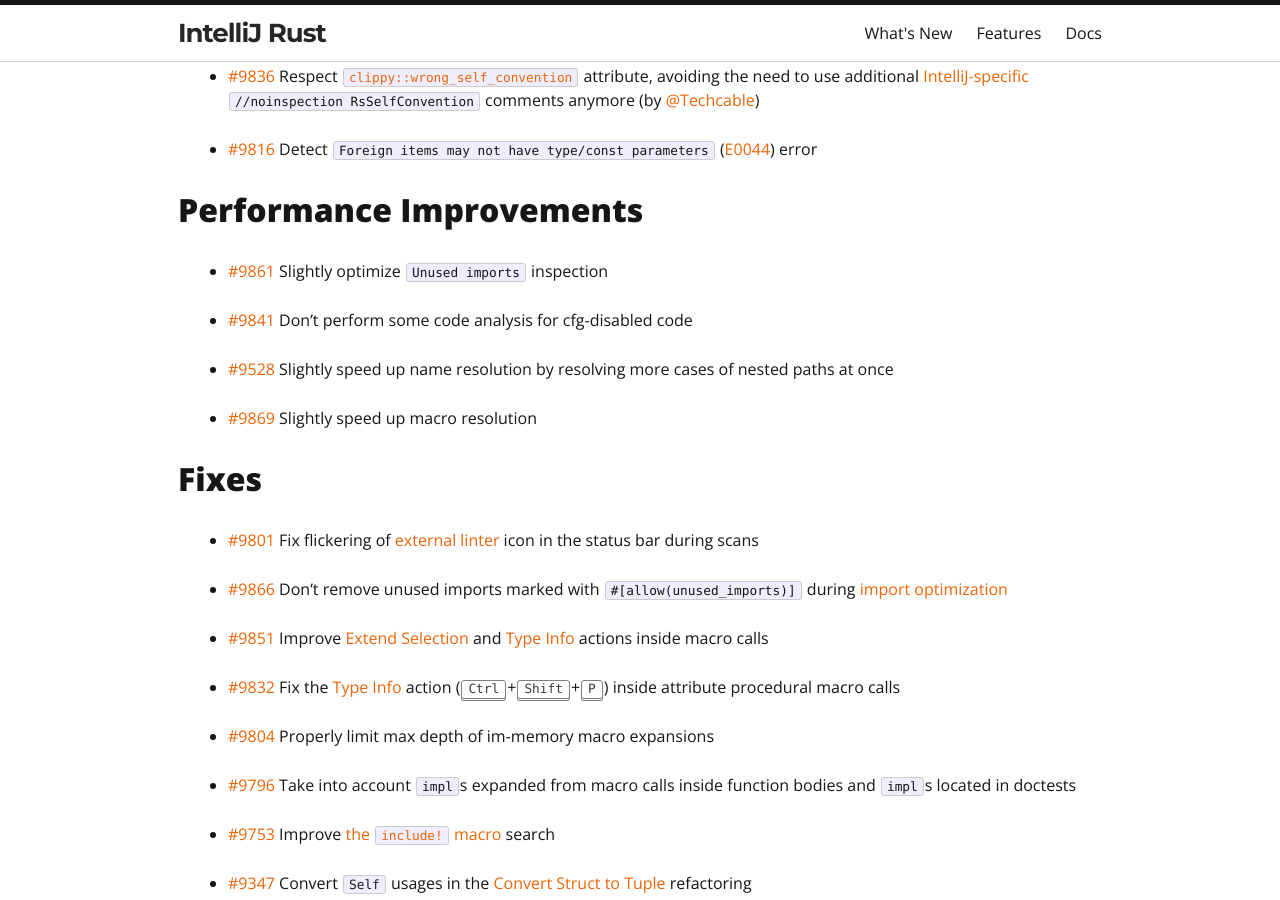
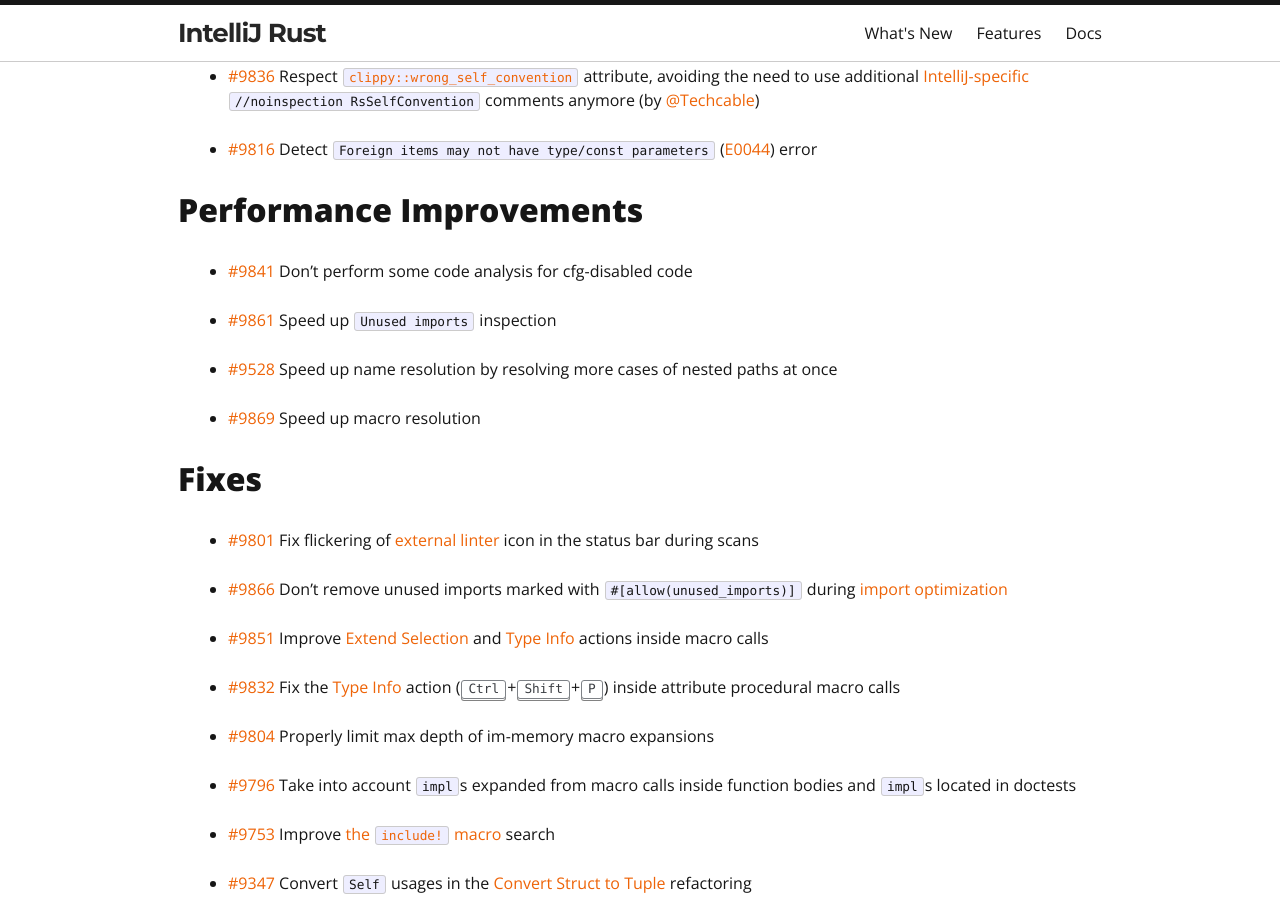
Before and after one commit to intellij-rust/intellij-rust.github.io, a Jekyll site: the page built from _posts/2022-12-19-changelog-185.markdown, in a window 1280 px wide and 900 px high, scrolled down 674 px. Built offline with Jekyll 4.4.1, drawn with Linux system fonts in a browser that asks for light colours; nearby versions of some CDN libraries; some web fonts are replaced.

Commit message:
Changelog 185: Rephrased optimization updates

```diff
--- a/_posts/2022-12-19-changelog-185.markdown
+++ b/_posts/2022-12-19-changelog-185.markdown
@@ -23,13 +23,13 @@
 
 ## Performance Improvements
 
-* [#9861] Slightly optimize `Unused imports` inspection
-
 * [#9841] Don't perform some code analysis for cfg-disabled code
 
-* [#9528] Slightly speed up name resolution by resolving more cases of nested paths at once
+* [#9861] Speed up `Unused imports` inspection
 
-* [#9869] Slightly speed up macro resolution
+* [#9528] Speed up name resolution by resolving more cases of nested paths at once
+
+* [#9869] Speed up macro resolution
 
 ## Fixes
 
```
